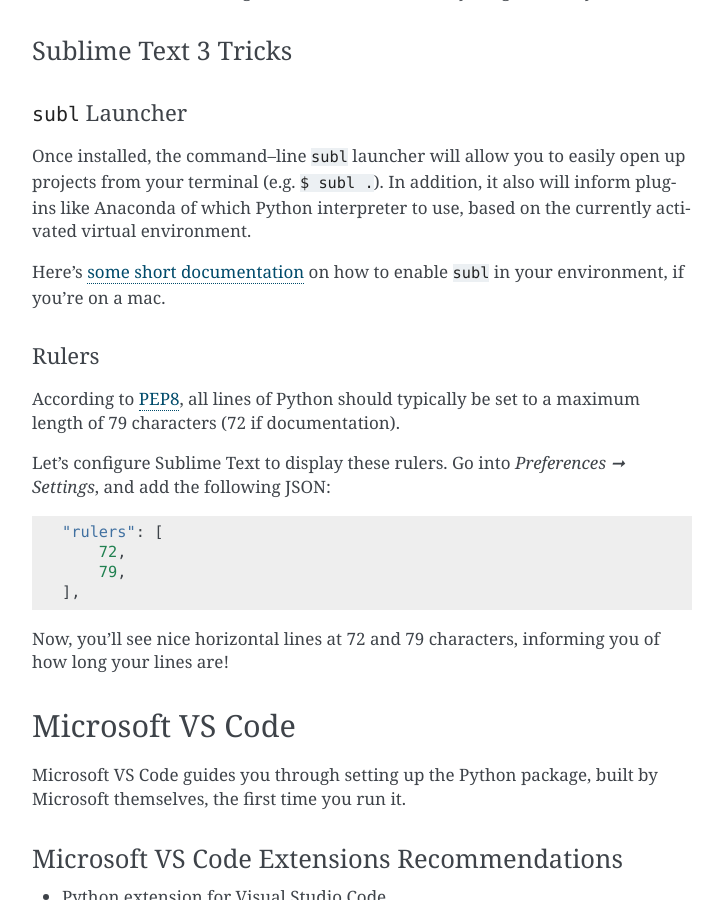
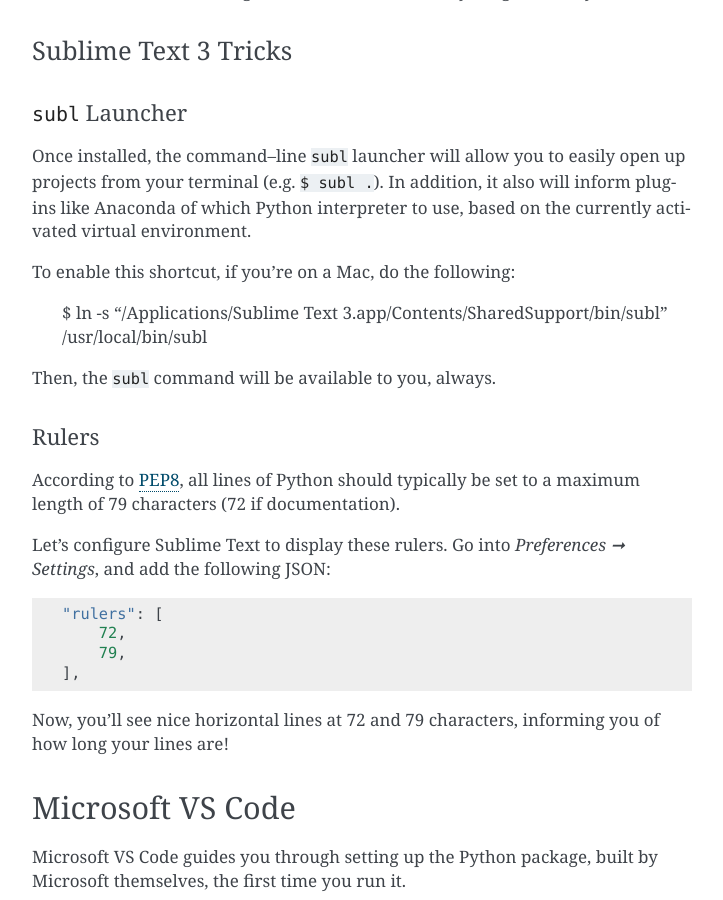
Before and after one commit to kennethreitz-archive/howtopython.org, a Sphinx documentation site: the page built from source/editor.rst, in a window 1280 px wide and 900 px high, scrolled down 1894 px. Shown: the whole window, without its empty margins (388-1111 px from the left). Built offline with Sphinx 7.4.7, drawn with Linux system fonts in a browser that asks for light colours; pages that are not in the unit, such as notebooks, are missing from menus.

Commit message:
subl
Signed-off-by: Kenneth Reitz <me@kennethreitz.org>

```diff
--- a/source/editor.rst
+++ b/source/editor.rst
@@ -60,7 +60,11 @@
 
 Once installed, the command–line ``subl`` launcher will allow you to easily open up projects from your terminal (e.g. ``$ subl .``). In addition, it also will inform plugins like Anaconda of which Python interpreter to use, based on the currently activated virtual environment.
 
-Here's `some short documentation <https://www.sublimetext.com/docs/2/osx_command_line.html>`_ on how to enable ``subl`` in your environment, if you're on a mac.
+To enable this shortcut, if you're on a Mac, do the following:
+
+    $ ln -s "/Applications/Sublime Text 3.app/Contents/SharedSupport/bin/subl" /usr/local/bin/subl
+
+Then, the ``subl`` command will be available to you, always.
 
 Rulers
 //////
```
